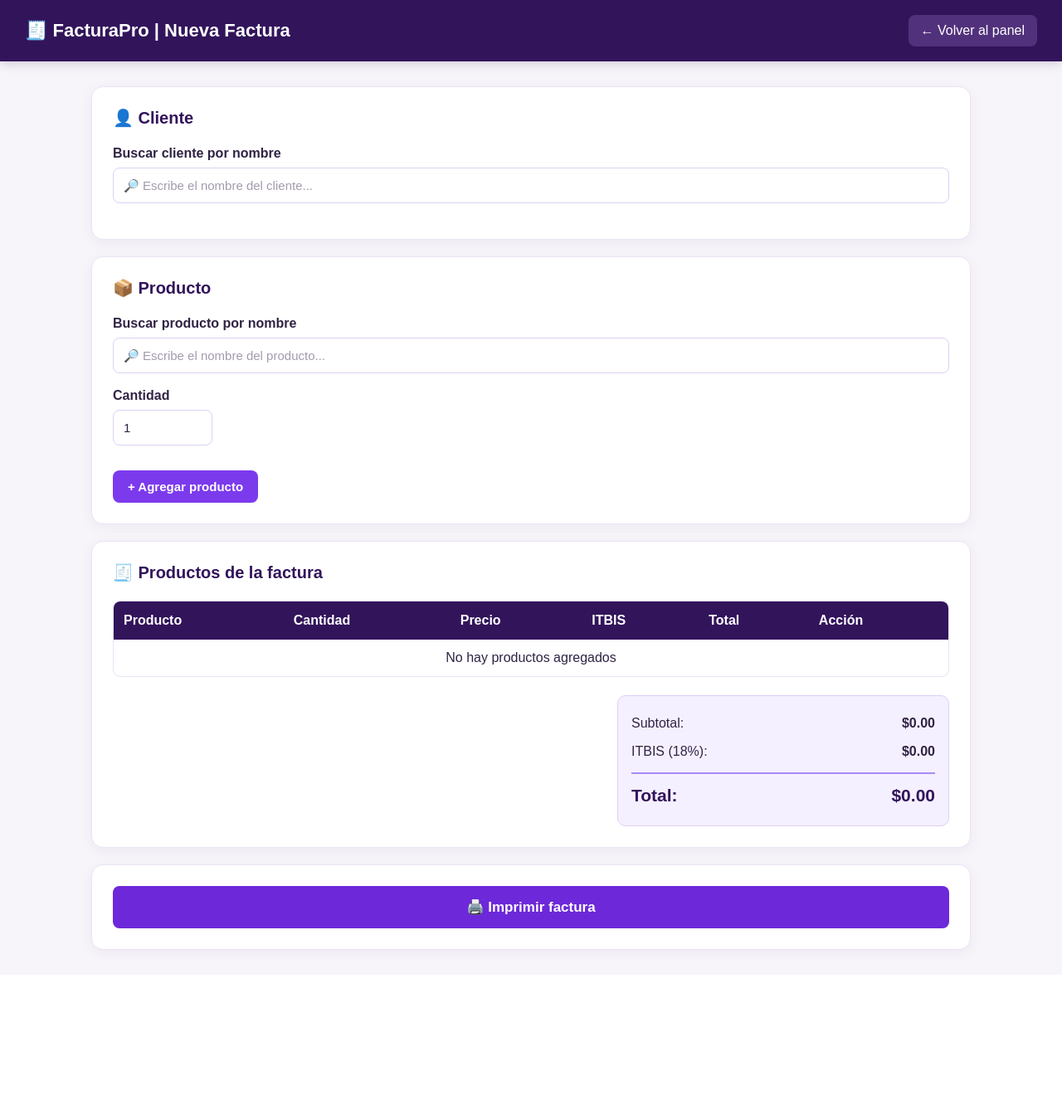
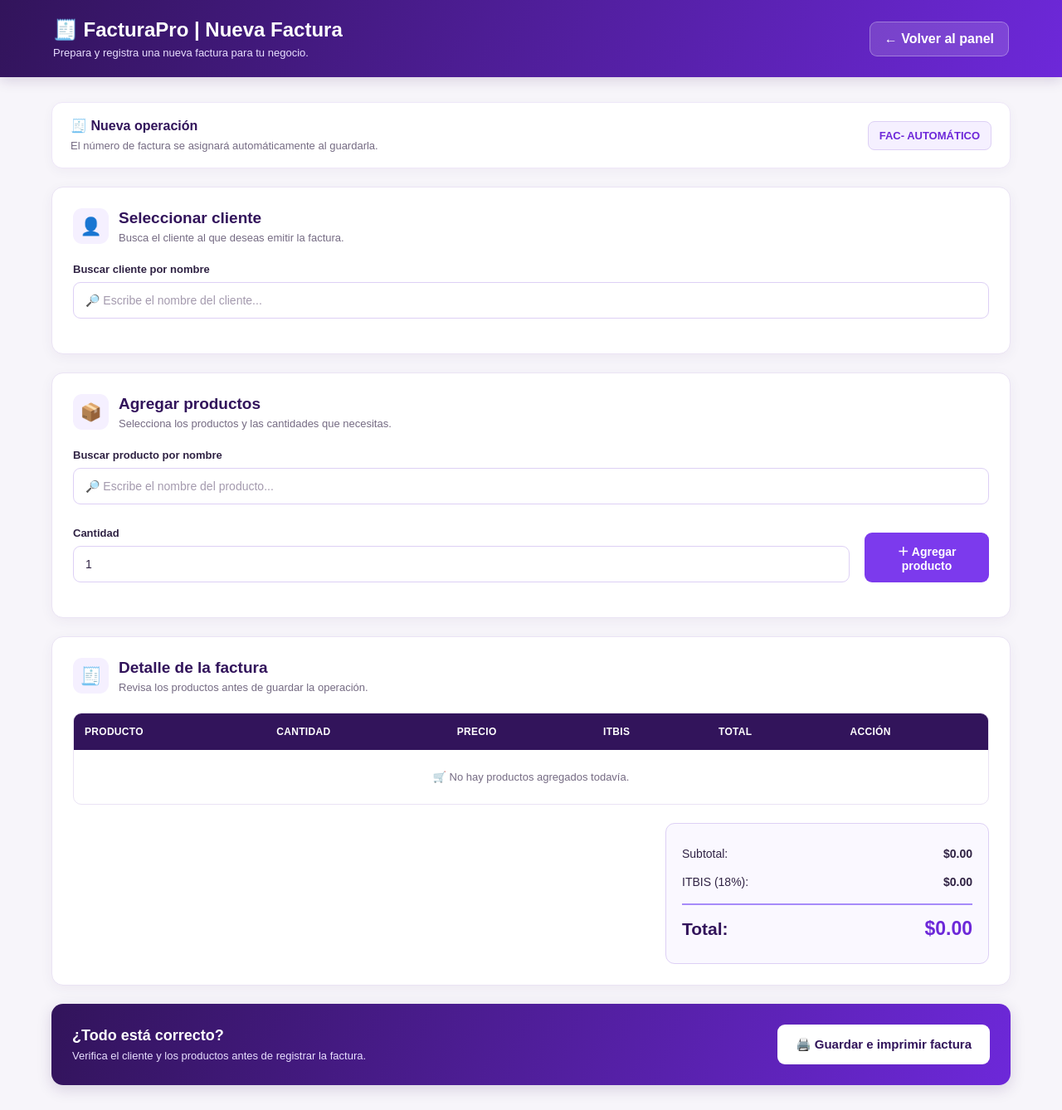
Before and after one commit to ca386658-ai/FacturaPro, a Flask app: page /factura/nueva in a window 1280 px wide. Shown: the whole page at 83% size. Before the commit the page ends 1155 px from the top, so only its background shows below. Run offline with Flask 3, Linux system fonts and the light colour scheme; the visitor is signed in with stand-in values (Sample User, id 1); parts of the project's set-up code (start-up, migrations or seed data) failed here and were passed over; some libraries are stand-ins or nearby versions.

Commit message:
Update factura_nueva.html

```diff
--- a/templates/factura_nueva.html
+++ b/templates/factura_nueva.html
@@ -9,6 +9,8 @@
     <style>
         * {
             box-sizing: border-box;
+            margin: 0;
+            padding: 0;
         }
 
         :root {
@@ -27,81 +29,158 @@
         }
 
         body {
-            margin: 0;
             font-family: Arial, sans-serif;
             background: var(--fondo);
             color: var(--texto);
+            min-height: 100vh;
         }
 
+        /* ENCABEZADO */
+
         .header {
-            background: var(--morado-oscuro);
+            background: linear-gradient(110deg, #32145B, #6D28D9);
             color: white;
-            padding: 18px 30px;
+            padding: 22px 5%;
             display: flex;
             justify-content: space-between;
             align-items: center;
-            gap: 15px;
+            gap: 18px;
             flex-wrap: wrap;
-            box-shadow: 0 3px 12px rgba(50,20,91,0.18);
+            box-shadow: 0 4px 15px rgba(50,20,91,0.16);
         }
 
         .header h1 {
-            margin: 0;
-            font-size: 22px;
+            font-size: 24px;
+            margin-bottom: 6px;
+        }
+
+        .header p {
+            color: #E9DFFF;
+            font-size: 13px;
         }
 
         .volver {
             color: white;
             text-decoration: none;
-            background: #51317B;
-            padding: 10px 15px;
-            border-radius: 8px;
+            background: rgba(255,255,255,0.14);
+            border: 1px solid rgba(255,255,255,0.3);
+            padding: 11px 17px;
+            border-radius: 9px;
+            font-weight: bold;
             transition: 0.2s;
         }
 
         .volver:hover {
-            background: var(--morado-principal);
+            background: white;
+            color: var(--morado-oscuro);
         }
 
+        /* CONTENEDOR */
+
         .container {
-            max-width: 1100px;
+            max-width: 1200px;
             margin: 30px auto;
-            padding: 0 20px;
+            padding: 0 22px;
         }
 
+        /* INFORMACIÓN DE FACTURA */
+
+        .factura-info {
+            background: white;
+            border: 1px solid #EEE7F8;
+            border-radius: 13px;
+            padding: 18px 22px;
+            margin-bottom: 22px;
+            display: flex;
+            justify-content: space-between;
+            align-items: center;
+            flex-wrap: wrap;
+            gap: 15px;
+            box-shadow: 0 4px 14px rgba(50,20,91,0.04);
+        }
+
+        .factura-info strong {
+            color: var(--morado-oscuro);
+            display: block;
+            margin-bottom: 5px;
+        }
+
+        .factura-info span {
+            color: var(--gris);
+            font-size: 13px;
+        }
+
+        .numero-automatico {
+            background: var(--morado-suave);
+            color: var(--morado) !important;
+            padding: 9px 13px;
+            border-radius: 8px;
+            font-weight: bold;
+            border: 1px solid var(--morado-borde);
+        }
+
+        /* TARJETAS */
+
         .card {
-            background: var(--blanco);
+            background: white;
             padding: 25px;
             border-radius: 14px;
-            margin-bottom: 20px;
+            margin-bottom: 22px;
             border: 1px solid #EAE3F4;
-            box-shadow: 0 4px 15px rgba(67,35,104,0.06);
+            box-shadow: 0 4px 16px rgba(50,20,91,0.05);
         }
 
-        .card h2 {
-            margin-top: 0;
-            margin-bottom: 22px;
-            font-size: 20px;
+        .card-header {
+            display: flex;
+            align-items: center;
+            gap: 12px;
+            margin-bottom: 23px;
+        }
+
+        .card-icon {
+            width: 43px;
+            height: 43px;
+            display: flex;
+            align-items: center;
+            justify-content: center;
+            background: var(--morado-suave);
+            color: var(--morado);
+            border-radius: 11px;
+            font-size: 21px;
+            flex-shrink: 0;
+        }
+
+        .card-header h2 {
             color: var(--morado-oscuro);
+            font-size: 19px;
+            margin-bottom: 5px;
         }
+
+        .card-header p {
+            font-size: 13px;
+            color: var(--gris);
+        }
+
+        /* CAMPOS */
 
         label {
             display: block;
             font-weight: bold;
             margin-bottom: 8px;
             color: var(--texto);
+            font-size: 13px;
         }
 
         .campo {
-            margin-bottom: 18px;
+            margin-bottom: 17px;
         }
 
         input {
             width: 100%;
-            padding: 12px;
+            padding: 13px 14px;
             border: 1px solid var(--morado-borde);
-            border-radius: 8px;
-            font-size: 15px;
+            border-radius: 9px;
+            font-size: 14px;
             background: white;
             color: var(--texto);
             outline: none;
@@ -160,31 +242,42 @@
         }
 
         .seleccionado {
-            margin-top: 10px;
-            padding: 14px;
+            margin-top: 13px;
+            padding: 15px;
             background: var(--morado-suave);
             border: 1px solid var(--morado-borde);
-            border-radius: 9px;
+            border-radius: 10px;
             display: none;
             color: var(--morado-oscuro);
+            line-height: 1.7;
+        }
+
+        .seleccionado strong {
+            color: var(--morado);
         }
 
         .stock {
-            margin-top: 8px;
+            margin-top: 5px;
             color: var(--verde);
             font-weight: bold;
+            font-size: 13px;
         }
 
-        .cantidad {
-            width: 120px;
+        /* PRODUCTOS */
+
+        .producto-grid {
+            display: grid;
+            grid-template-columns: minmax(0, 1fr) 150px;
+            gap: 18px;
+            align-items: end;
         }
 
         .btn {
             border: none;
-            padding: 11px 18px;
-            border-radius: 8px;
+            padding: 12px 18px;
+            border-radius: 9px;
             cursor: pointer;
-            font-size: 15px;
+            font-size: 14px;
             font-weight: bold;
             transition: 0.2s;
         }
@@ -192,31 +285,20 @@
         .btn-agregar {
             background: var(--morado-principal);
             color: white;
-            margin-top: 12px;
+            margin-top: 16px;
         }
 
         .btn-agregar:hover {
             background: var(--morado-oscuro);
-        }
-
-        .btn-imprimir {
-            background: var(--morado);
-            color: white;
-            width: 100%;
-            padding: 15px;
-            font-size: 17px;
-        }
-
-        .btn-imprimir:hover {
-            background: var(--morado-oscuro);
+            transform: translateY(-1px);
         }
 
         .btn-eliminar {
-            background: #FEE2E2;
+            background: #FEF2F2;
             color: var(--rojo);
             border: 1px solid #FECACA;
-            padding: 7px 11px;
-            border-radius: 6px;
+            padding: 8px 11px;
+            border-radius: 7px;
             cursor: pointer;
             font-weight: bold;
         }
@@ -226,28 +308,34 @@
             color: white;
         }
 
+        /* TABLA */
+
         .tabla-contenedor {
             overflow-x: auto;
-            border-radius: 9px;
+            border-radius: 10px;
             border: 1px solid #EAE3F4;
         }
 
         table {
             width: 100%;
             border-collapse: collapse;
-            min-width: 650px;
+            min-width: 680px;
         }
 
         th {
             background: var(--morado-oscuro);
             color: white;
-            padding: 14px 12px;
+            padding: 15px 13px;
             text-align: left;
+            font-size: 12px;
+            text-transform: uppercase;
+            letter-spacing: 0.3px;
         }
 
         td {
-            padding: 13px 12px;
+            padding: 14px 13px;
             border-bottom: 1px solid #EAE3F4;
+            font-size: 13px;
         }
 
         tbody tr:hover {
@@ -258,37 +346,96 @@
             border-bottom: none;
         }
 
+        .sin-resultados {
+            padding: 25px;
+            color: var(--gris);
+            text-align: center;
+        }
+
+        /* TOTALES */
+
         .totales {
             margin-top: 22px;
-            max-width: 400px;
             margin-left: auto;
-            background: var(--morado-suave);
-            padding: 16px;
-            border-radius: 10px;
+            max-width: 390px;
+            background: #FAF8FF;
+            padding: 19px;
+            border-radius: 11px;
             border: 1px solid var(--morado-borde);
         }
 
         .total-linea {
             display: flex;
             justify-content: space-between;
-            padding: 8px 0;
-            font-size: 16px;
+            align-items: center;
+            padding: 9px 0;
+            font-size: 14px;
             gap: 15px;
+        }
+
+        .total-linea strong {
+            color: var(--texto);
         }
 
         .total-final {
             border-top: 2px solid var(--morado-claro);
-            margin-top: 8px;
-            padding-top: 14px;
+            margin-top: 9px;
+            padding-top: 15px;
             font-size: 21px;
             font-weight: bold;
             color: var(--morado-oscuro);
         }
 
+        .total-final strong {
+            color: var(--morado);
+            font-size: 23px;
+        }
+
+        /* GUARDAR */
+
+        .guardar-card {
+            background: linear-gradient(110deg, #32145B, #6D28D9);
+            color: white;
+            padding: 25px;
+            border-radius: 14px;
+            display: flex;
+            justify-content: space-between;
+            align-items: center;
+            gap: 20px;
+            flex-wrap: wrap;
+            box-shadow: 0 5px 18px rgba(50,20,91,0.16);
+        }
+
+        .guardar-card h3 {
+            font-size: 18px;
+            margin-bottom: 6px;
+        }
+
+        .guardar-card p {
+            color: #E9DFFF;
+            font-size: 13px;
+        }
+
+        .btn-imprimir {
+            background: white;
+            color: var(--morado-oscuro);
+            padding: 15px 22px;
+            font-size: 15px;
+            white-space: nowrap;
+        }
+
+        .btn-imprimir:hover {
+            background: #EEE7FF;
+            transform: translateY(-1px);
+        }
+
+        /* MENSAJES */
+
         .mensaje {
-            padding: 13px;
-            border-radius: 8px;
-            margin-bottom: 15px;
+            padding: 14px 16px;
+            border-radius: 9px;
+            margin-bottom: 18px;
+            font-size: 14px;
         }
 
         .mensaje.error {
@@ -303,19 +450,17 @@
             border: 1px solid #BBF7D0;
         }
 
-        .sin-resultados {
-            padding: 14px;
-            color: var(--gris);
-            text-align: center;
-        }
+        /* RESPONSIVE */
 
-        @media (max-width: 600px) {
+        @media (max-width: 650px) {
             .header {
-                padding: 16px;
+                padding: 18px;
+                align-items: flex-start;
+                flex-direction: column;
             }
 
             .header h1 {
-                font-size: 19px;
+                font-size: 20px;
             }
 
             .container {
@@ -361,14 +532,17 @@
 <body>
 
 <header class="header">
+    <div>
         <h1>🧾 FacturaPro | Nueva Factura</h1>
+        <p>Prepara y registra una nueva factura para tu negocio.</p>
+    </div>
 
     <a href="{{ url_for('inicio') }}" class="volver">
         ← Volver al panel
     </a>
 </header>
 
-<div class="container">
+<main class="container">
 
     {% with mensajes = get_flashed_messages(with_categories=true) %}
         {% if mensajes %}
@@ -380,13 +554,32 @@
         {% endif %}
     {% endwith %}
 
+    <!-- INFORMACIÓN DE FACTURA -->
+
+    <section class="factura-info">
+        <div>
+            <strong>🧾 Nueva operación</strong>
+            <span>El número de factura se asignará automáticamente al guardarla.</span>
+        </div>
+
+        <span class="numero-automatico">
+            FAC- AUTOMÁTICO
+        </span>
+    </section>
+
     <!-- CLIENTE -->
 
-    <div class="card">
-        <h2>👤 Cliente</h2>
+    <section class="card">
+        <div class="card-header">
+            <div class="card-icon">👤</div>
+            <div>
+                <h2>Seleccionar cliente</h2>
+                <p>Busca el cliente al que deseas emitir la factura.</p>
+            </div>
+        </div>
 
         <div class="campo">
-            <label>Buscar cliente por nombre</label>
+            <label for="buscarCliente">Buscar cliente por nombre</label>
 
             <div class="busqueda">
                 <input
@@ -406,15 +599,21 @@
             <strong>Cliente seleccionado:</strong>
             <div id="nombreClienteSeleccionado"></div>
         </div>
-    </div>
+    </section>
 
     <!-- PRODUCTO -->
 
-    <div class="card">
-        <h2>📦 Producto</h2>
+    <section class="card">
+        <div class="card-header">
+            <div class="card-icon">📦</div>
+            <div>
+                <h2>Agregar productos</h2>
+                <p>Selecciona los productos y las cantidades que necesitas.</p>
+            </div>
+        </div>
 
         <div class="campo">
-            <label>Buscar producto por nombre</label>
+            <label for="buscarProducto">Buscar producto por nombre</label>
 
             <div class="busqueda">
                 <input
@@ -435,31 +634,40 @@
             <div id="stockProducto" class="stock"></div>
         </div>
 
-        <div class="campo" style="margin-top:18px;">
-            <label>Cantidad</label>
-
+        <div class="producto-grid" style="margin-top:18px;">
+            <div class="campo">
+                <label for="cantidad">Cantidad</label>
                 <input
                     type="number"
                     id="cantidad"
-                class="cantidad"
                     value="1"
                     min="1"
+                    step="1"
                 >
             </div>
 
+            <div class="campo">
                 <button
                     type="button"
                     class="btn btn-agregar"
                     onclick="agregarProducto()"
                 >
-            + Agregar producto
+                    ＋ Agregar producto
                 </button>
             </div>
+        </div>
+    </section>
 
-    <!-- PRODUCTOS DE LA FACTURA -->
+    <!-- DETALLE DE FACTURA -->
 
-    <div class="card">
-        <h2>🧾 Productos de la factura</h2>
+    <section class="card">
+        <div class="card-header">
+            <div class="card-icon">🧾</div>
+            <div>
+                <h2>Detalle de la factura</h2>
+                <p>Revisa los productos antes de guardar la operación.</p>
+            </div>
+        </div>
 
         <div class="tabla-contenedor">
             <table>
@@ -476,15 +684,13 @@
 
                 <tbody id="tablaProductos">
                     <tr>
-                        <td colspan="6" style="text-align:center;">
-                            No hay productos agregados
+                        <td colspan="6" class="sin-resultados">
+                            🛒 No hay productos agregados todavía.
                         </td>
                     </tr>
                 </tbody>
             </table>
         </div>
-
-        <!-- TOTALES -->
 
         <div class="totales">
             <div class="total-linea">
@@ -502,11 +708,10 @@
                 <strong id="total">$0.00</strong>
             </div>
         </div>
-    </div>
+    </section>
 
     <!-- GUARDAR FACTURA -->
 
-    <div class="card">
     <form
         method="POST"
         action="{{ url_for('guardar_factura') }}"
@@ -524,13 +729,19 @@
             id="items"
         >
 
-            <button type="submit" class="btn btn-imprimir">
-                🖨️ Imprimir factura
-            </button>
-        </form>
+        <div class="guardar-card">
+            <div>
+                <h3>¿Todo está correcto?</h3>
+                <p>Verifica el cliente y los productos antes de registrar la factura.</p>
             </div>
 
+            <button type="submit" class="btn btn-imprimir">
+                🖨️ Guardar e imprimir factura
+            </button>
         </div>
+    </form>
+
+</main>
 
 <script>
 
@@ -795,8 +1006,8 @@ function actualizarTabla() {
     if (facturaProductos.length === 0) {
         tabla.innerHTML = `
             <tr>
-                <td colspan="6" style="text-align:center;">
-                    No hay productos agregados
+                <td colspan="6" class="sin-resultados">
+                    🛒 No hay productos agregados todavía.
                 </td>
             </tr>
         `;
@@ -817,12 +1028,13 @@ function actualizarTabla() {
             <td>${item.cantidad}</td>
             <td>$${item.precio.toFixed(2)}</td>
             <td>$${itbis.toFixed(2)}</td>
-            <td>$${total.toFixed(2)}</td>
+            <td><strong>$${total.toFixed(2)}</strong></td>
             <td>
                 <button
                     type="button"
                     class="btn-eliminar"
                     onclick="eliminarProducto(${index})"
+                    title="Eliminar producto"
                 >
                     🗑️
                 </button>
```
Also changed, not shown: other parts of templates/factura_nueva.html (+34 -5 lines). Lines whose indentation alone changed are shown as unchanged.
